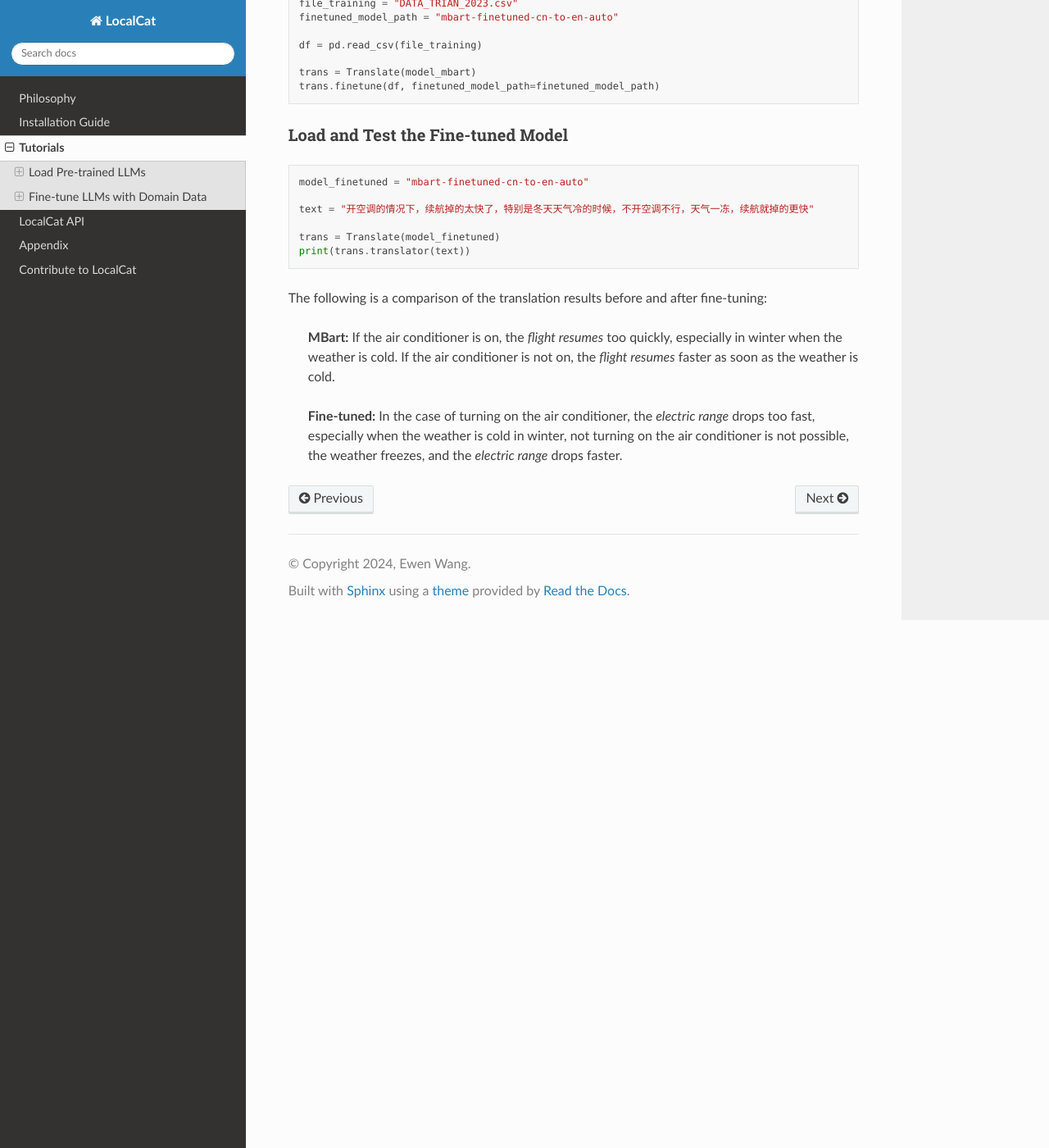
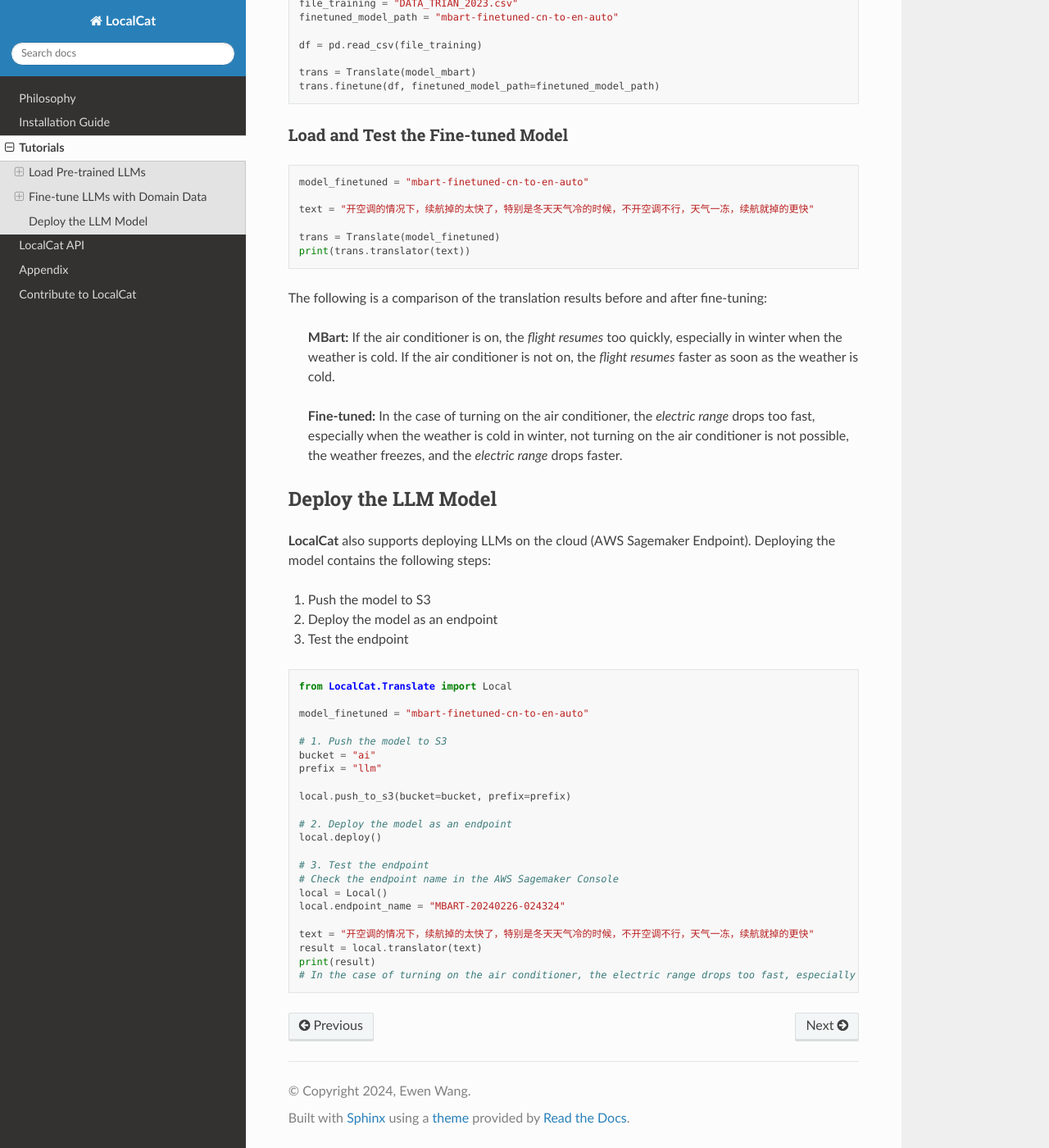
Before and after one commit to Ewen2015/LocalCat, a Sphinx documentation site: the page built from docs/source/tutorial.rst, in a window 1280 px wide and 1400 px high, scrolled down 1095 px. Shown: the whole window at 82% size. Built offline with Sphinx 7.4.7 and the Read the Docs theme 2.0.0, drawn with Linux system fonts in a browser that asks for light colours.

Commit message:
doc tutorial

```diff
--- a/docs/source/tutorial.rst
+++ b/docs/source/tutorial.rst
@@ -77,3 +77,37 @@ The following is a comparison of the translation results before and after fine-t
     **MBart:** If the air conditioner is on, the *flight resumes* too quickly, especially in winter when the weather is cold. If the air conditioner is not on, the *flight resumes* faster as soon as the weather is cold.
 
     **Fine-tuned:** In the case of turning on the air conditioner, the *electric range* drops too fast, especially when the weather is cold in winter, not turning on the air conditioner is not possible, the weather freezes, and the *electric range* drops faster.
+
+Deploy the LLM Model
+====================
+
+**LocalCat** also supports deploying LLMs on the cloud (AWS Sagemaker Endpoint). Deploying the model contains the following steps:
+
+1. Push the model to S3
+2. Deploy the model as an endpoint
+3. Test the endpoint
+
+.. code-block:: Python
+
+    from LocalCat.Translate import Local
+
+    model_finetuned = "mbart-finetuned-cn-to-en-auto"
+
+    # 1. Push the model to S3
+    bucket = "ai"
+    prefix = "llm"
+
+    local.push_to_s3(bucket=bucket, prefix=prefix)
+
+    # 2. Deploy the model as an endpoint
+    local.deploy()
+
+    # 3. Test the endpoint
+    # Check the endpoint name in the AWS Sagemaker Console
+    local = Local()
+    local.endpoint_name = "MBART-20240226-024324"
+
+    text = "开空调的情况下，续航掉的太快了，特别是冬天天气冷的时候，不开空调不行，天气一冻，续航就掉的更快"
+    result = local.translator(text)
+    print(result)
+    # In the case of turning on the air conditioner, the electric range drops too fast, especially when the weather is cold in winter, not turning on the air conditioner is not possible, the weather freezes, and the electric range drops faster.
```
Also changed, not shown: 2 other files.
